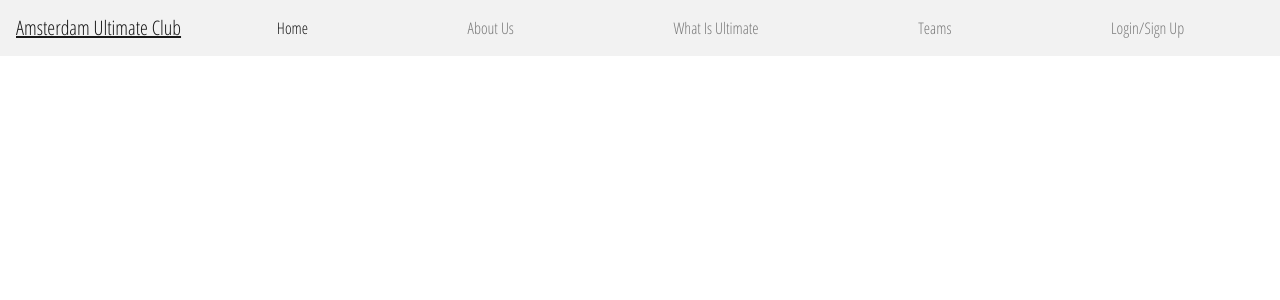
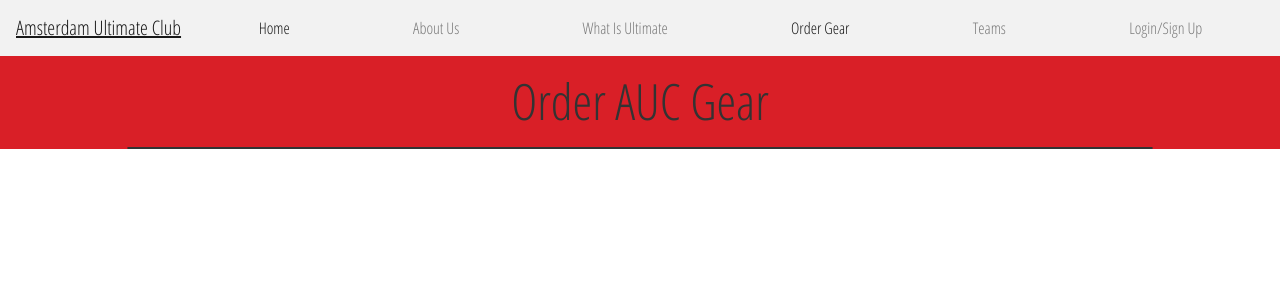
Before and after one commit to curtis-clement/Amsterdam-Ultimate-Club-Client, a React (Create React App) app: page /gear in a window 1280 px wide. Shown: the top 300 px of the page. Built offline with nearby package versions, Linux system fonts and the light colour scheme; no server answers.

Commit message:
routes and nav for gear setup

```diff
--- a/src/App.js
+++ b/src/App.js
@@ -13,6 +13,7 @@
 import CityLeague from './pages/CityLeague';
 import Teams from './pages/Teams';
 import Admin from './pages/Admin';
+import Gear from './pages/Gear';
 
 import { useDispatch, useSelector } from "react-redux";
 import { selectAppLoading } from "./store/appState/selectors";
@@ -38,6 +39,7 @@
         <Route path="/aboutus" component={AboutUs} />
         <Route path="/whatisultimate" component={WhatIsUltimate} />
         <Route path="/cityleague" component={CityLeague} />
+        <Route path='/gear' component={Gear} />
         <Route path="/teams" component={Teams} />
         <Route path="/admin" component={Admin} />
         <Route path="/signup" component={SignUp} />
--- /dev/null
+++ b/src/CSS Modules/gear.module.css
@@ -0,0 +1,12 @@
+.header {
+  font-size: 50px;
+  text-align: center;
+  padding-top: .4cm;
+}
+
+.line {
+  align-items: center;
+  width: 80%;
+  border: 1px solid #333333;
+  border-radius: 5px;
+}
--- a/src/components/Navigation/index.js
+++ b/src/components/Navigation/index.js
@@ -26,6 +26,7 @@
           <NavbarItem path="/aboutus" linkText="About Us" />
           <NavbarItem path="/whatisultimate" linkText="What Is Ultimate" />
           {/* <NavbarItem path="/cityleague" linkText="City League" /> */}
+          <NavbarItem path='/gear' linkText='Order Gear' />
           <NavbarItem path="/teams" linkText="Teams" />
           {token ? <NavbarItem path="/admin" linkText="Admin" /> : null}
           {loginLogoutControls}
--- /dev/null
+++ b/src/pages/Gear/index.js
@@ -0,0 +1,13 @@
+import React from 'react';
+import style from '../../CSS Modules/gear.module.css';
+
+export default function Gear() {
+  return (
+    <div>
+      <header>
+        <h1 className={style.header}>Order AUC Gear</h1>
+        <hr className={style.line} />
+      </header>
+    </div>
+  )
+}
```
